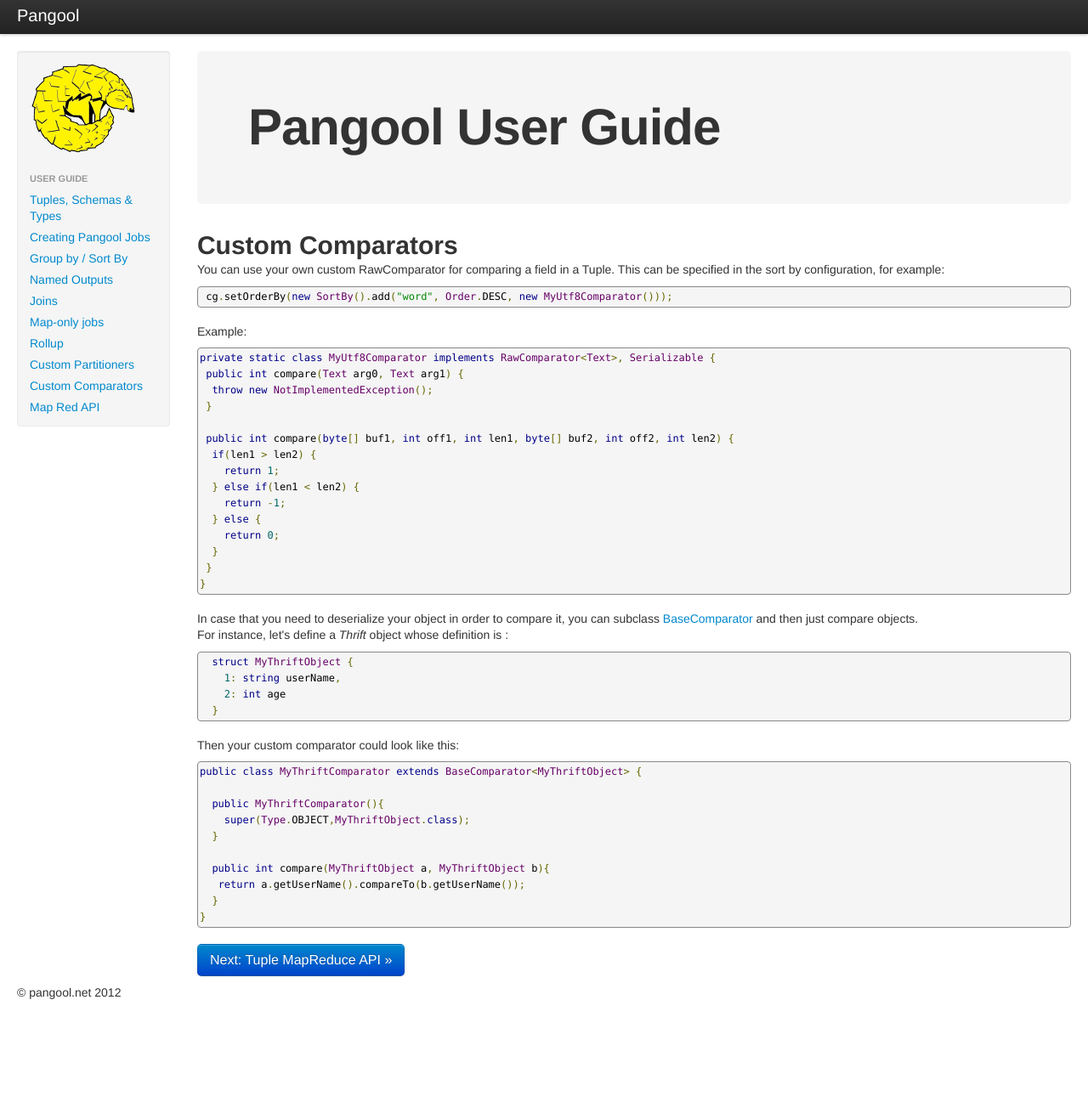
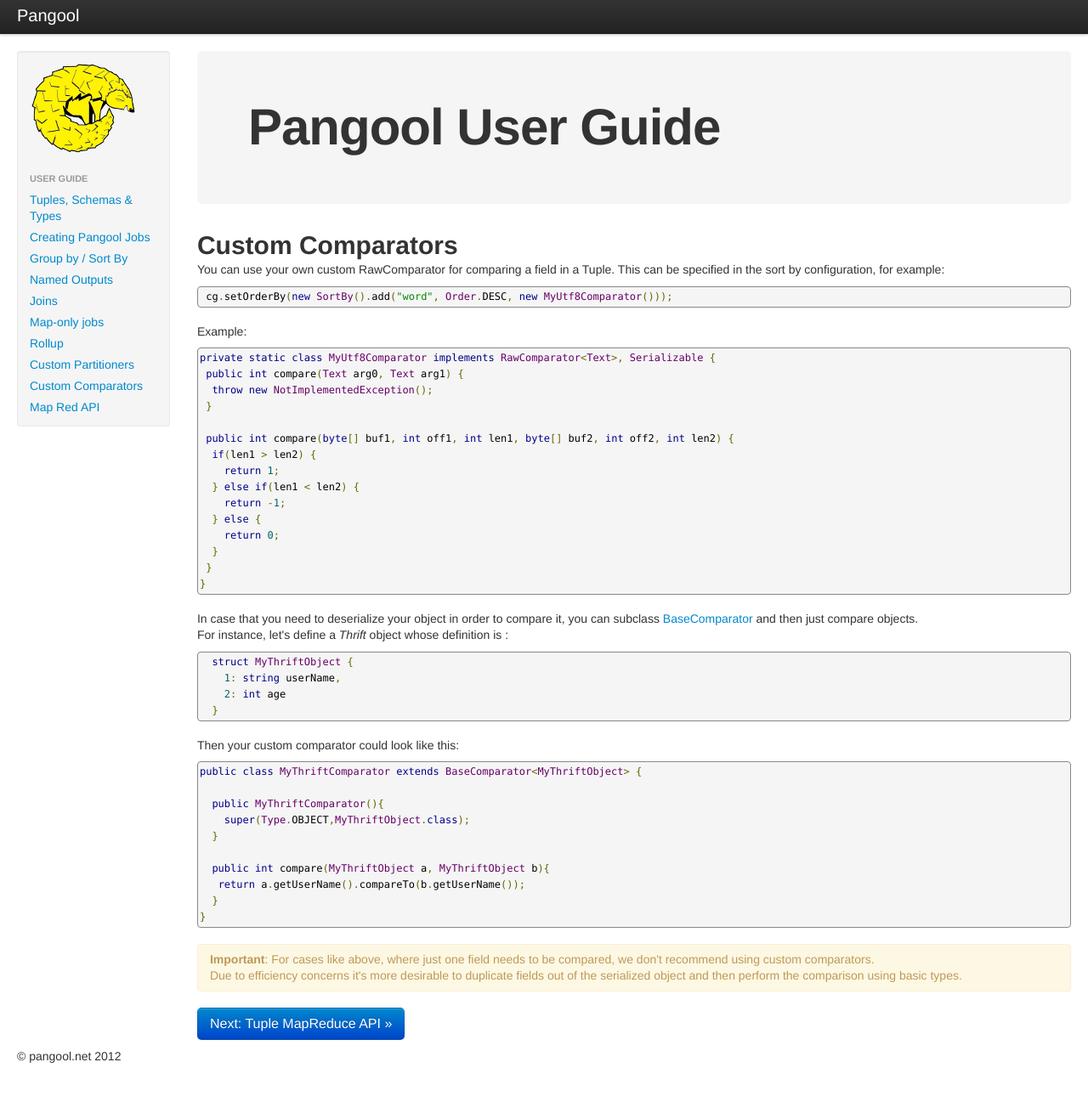
Before and after one commit to datasalt/pangool, a Jekyll site: the page built from userguide/comparators.html, in a window 1280 px wide and 1302 px high. Shown: the top 1290 px of the window at 85% size. Built offline with Jekyll 4.4.1, drawn with Linux system fonts in a browser that asks for light colours; nearby versions of some CDN libraries; Markdown is read by kramdown in place of the engine named in the settings.

Commit message:
added alert about efficiency issues using custom comparators

```diff
--- a/userguide/comparators.html
+++ b/userguide/comparators.html
@@ -69,4 +69,12 @@
 }
 </pre>
 
+<div class="alert">
+<strong>Important</strong>: For cases like above, where just one field needs to be compared,
+we don't recommend using custom comparators.<br>Due to efficiency concerns it's more desirable
+to duplicate fields out of the serialized object and then perform the comparison using basic types.
+</div>
+
+
+
 <p><a class="btn btn-primary btn-large" href="mapred_api.html">Next: Tuple MapReduce API &raquo;</a></p>
```
